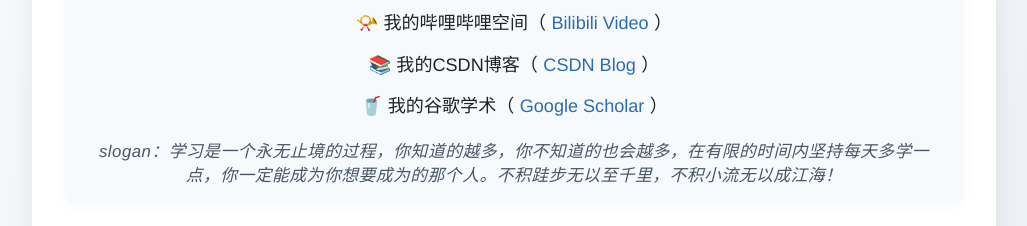
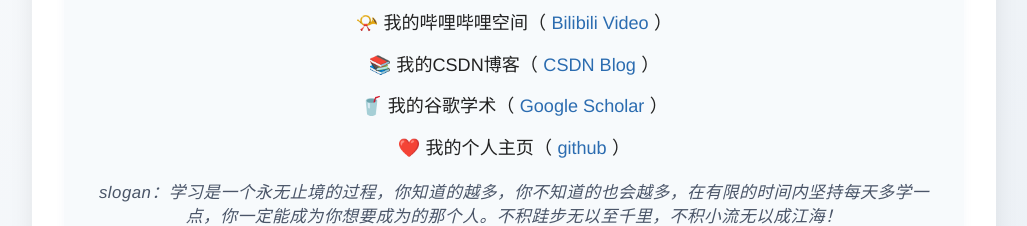
Before and after one commit to CHB-learner/CHB-learner.github.io, a plain HTML site: page index.html in a window 1280 px wide. Shown: the part 231-457 px from the top of the page, without its empty margins (126-1153 px from the left). Drawn offline with Linux system fonts and the light colour scheme.

Commit message:
Update index.html

```diff
--- a/index.html
+++ b/index.html
@@ -113,6 +113,7 @@
         <li>📯 我的哔哩哔哩空间（<a href="https://space.bilibili.com/82123444?spm_id_from=333.337.0.0" target="_blank">Bilibili Video</a>）</li>
         <li>📚 我的CSDN博客（<a href="https://blog.csdn.net/chb1945626852?type=blog" target="_blank">CSDN Blog</a>）</li>
         <li>🥤 我的谷歌学术（<a href="https://scholar.google.com/citations?user=2KiDPfQAAAAJ&hl=en" target="_blank">Google Scholar</a>）</li>
+        <li>❤️ 我的个人主页（<a href="https://github.com/CHB-learner&hl=en" target="_blank">github</a>）</li>
       </ul>
       <div class="slogan">slogan：学习是一个永无止境的过程，你知道的越多，你不知道的也会越多，在有限的时间内坚持每天多学一点，你一定能成为你想要成为的那个人。不积跬步无以至千里，不积小流无以成江海！</div>
     </div>
```
